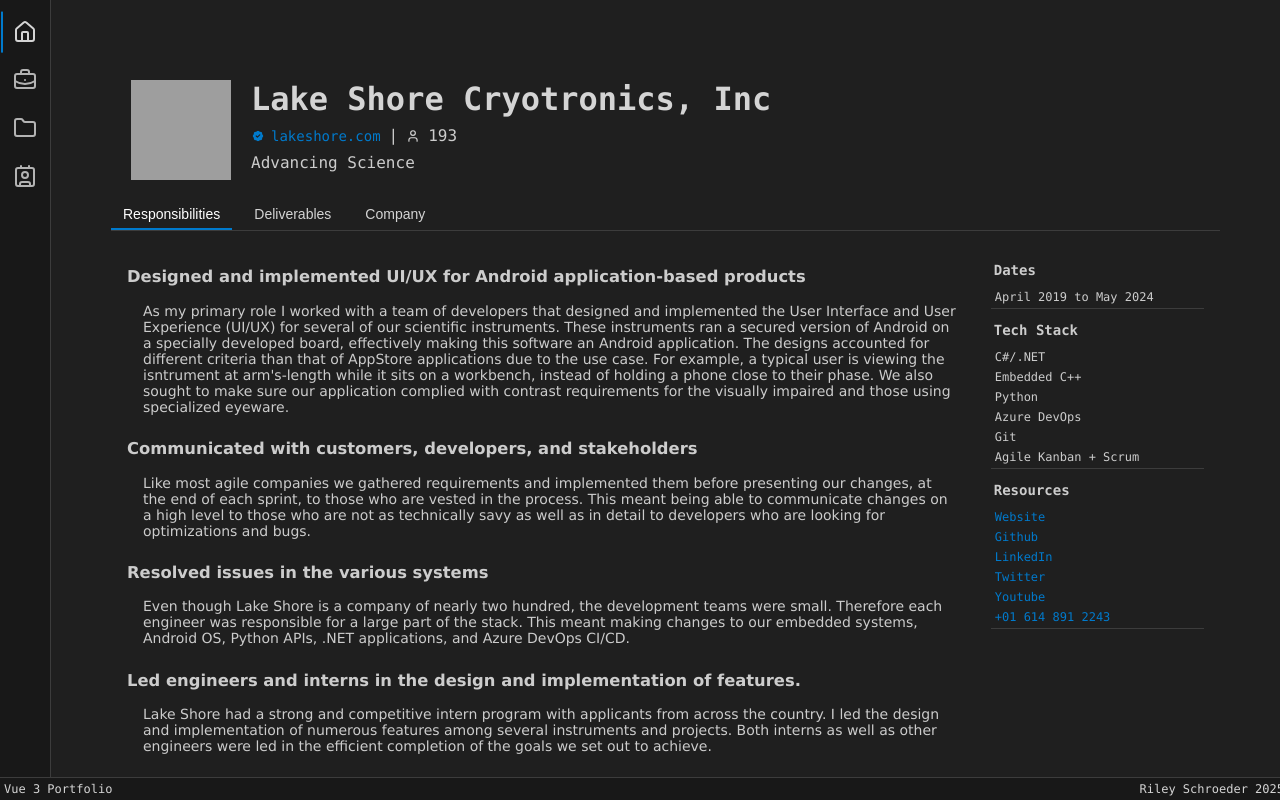
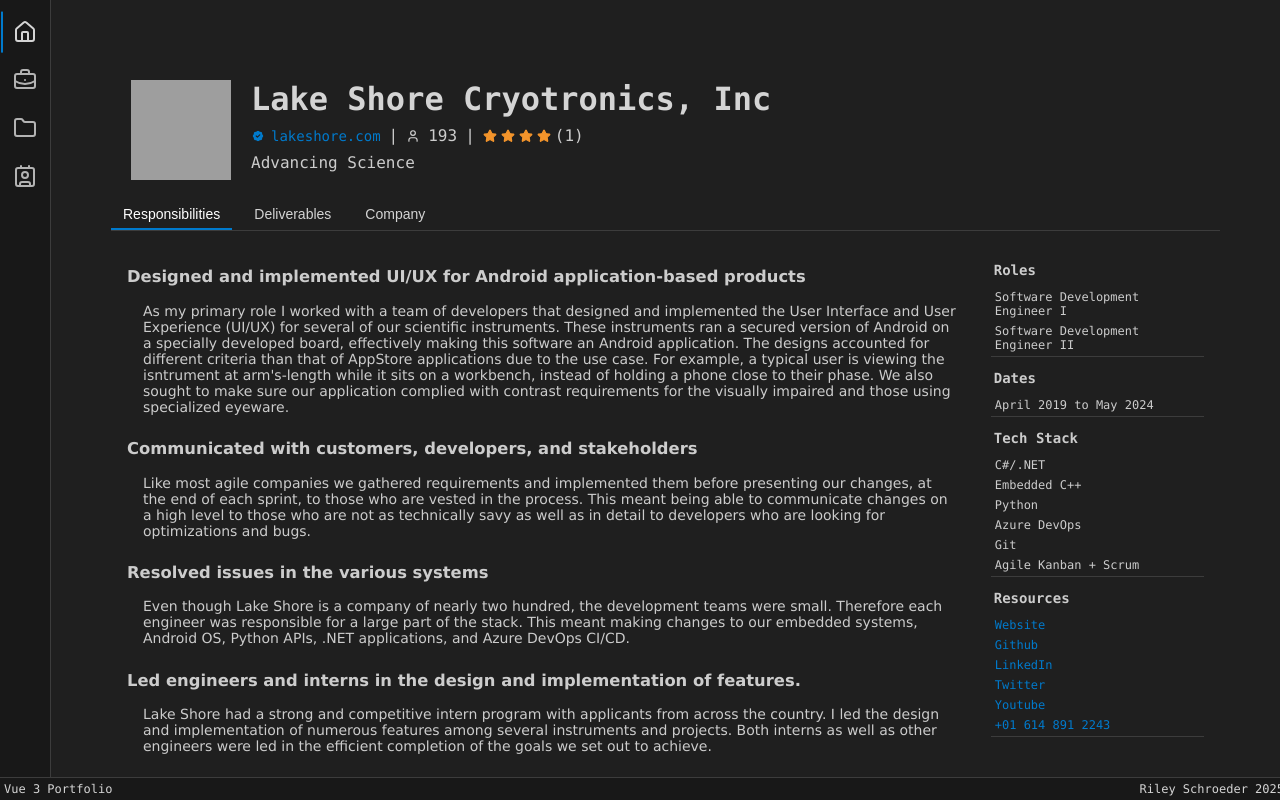
Before and after one commit to rileyyy/Personal-Website, a Vue app in the folder website/: page /work/lake-shore in a window 1280 px wide. Built offline with nearby package versions, Linux system fonts and the light colour scheme; grey boxes are pictures that could not be loaded.

Commit message:
Add stars to employers

```diff
--- a/website/src/views/LakeShoreView.vue
+++ b/website/src/views/LakeShoreView.vue
@@ -12,6 +12,12 @@
             <p>|</p>
             <User class="icon" />
             <p>193</p>
+            <p>|</p>
+            <Star class="icon icon-yellow" />
+            <Star class="icon icon-yellow" />
+            <Star class="icon icon-yellow" />
+            <Star class="icon icon-yellow" />
+            <p>(1)</p>
           </div>
           <div class="motto">Advancing Science</div>
         </div>
@@ -85,6 +91,15 @@
 
       <!-- Meta-Data Sidebar -->
       <aside class="meta-sidebar">
+        <table class="meta-item">
+          <th>Roles</th>
+          <tr>
+            <td>Software Development Engineer I</td>
+          </tr>
+          <tr>
+            <td>Software Development Engineer II</td>
+          </tr>
+        </table>
         <table class="meta-item">
           <th>Dates</th>
           <tr>
@@ -160,7 +175,7 @@
 </template>
 
 <script setup lang="ts">
-import { BadgeCheck, User } from "lucide-vue-next";
+import { BadgeCheck, User, Star } from "lucide-vue-next";
 import { ref } from "vue";
 
 const activeTab = ref("responsibilities");
--- a/website/src/views/TaurusTeleSysView.vue
+++ b/website/src/views/TaurusTeleSysView.vue
@@ -12,6 +12,12 @@
             <p>|</p>
             <User class="icon" />
             <p>9</p>
+            <p>|</p>
+            <Star class="icon icon-yellow" />
+            <Star class="icon icon-yellow" />
+            <Star class="icon icon-yellow" />
+            <Star class="icon icon-yellow" />
+            <p>(1)</p>
           </div>
           <div class="motto">Real-Time Simulation and Global Telecommunication Systems</div>
         </div>
@@ -148,6 +154,15 @@
       <!-- Meta-Data Sidebar -->
       <aside class="meta-sidebar">
         <table class="meta-item">
+          <th>Roles</th>
+          <tr>
+            <td>Applications Engineer</td>
+          </tr>
+          <tr>
+            <td>System Software Engineer</td>
+          </tr>
+        </table>
+        <table class="meta-item">
           <th>Dates</th>
           <tr>
             <td>April 2019 to May 2024</td>
@@ -205,7 +220,7 @@
 </template>
 
 <script setup lang="ts">
-import { Frown, User } from "lucide-vue-next";
+import { Frown, User, Star } from "lucide-vue-next";
 import { ref } from "vue";
 
 const activeTab = ref("responsibilities");
```
